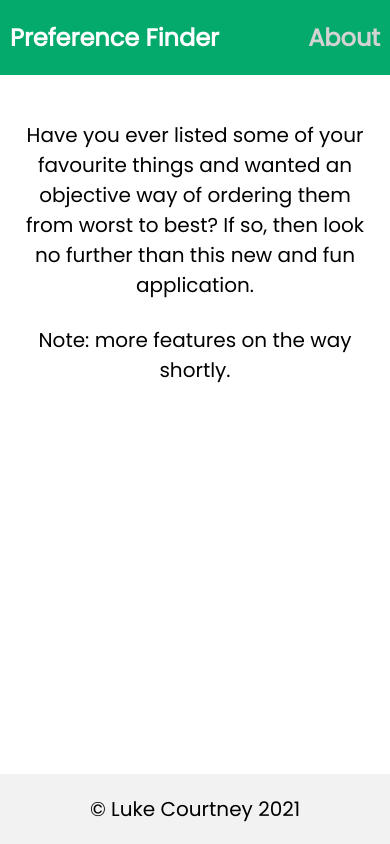
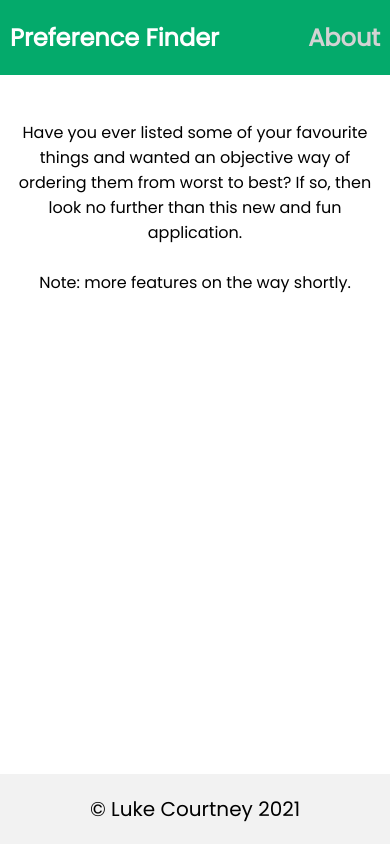
Before and after one commit to lfcourtney/pereference-finder, a React (Create React App) app: page /about in a window 390 px wide. Built offline with nearby package versions, Linux system fonts and the light colour scheme.

Commit message:
Changed mobile text size on about page

```diff
--- a/src/Containers/About/About.module.css
+++ b/src/Containers/About/About.module.css
@@ -30,7 +30,7 @@
 
 
 @media(max-width: 1024px){
-    .aboutText{
+    [class*="aboutText"]{
         font-size: 1rem;
     }
 }
--- a/src/Data/AuthContext.js
+++ b/src/Data/AuthContext.js
@@ -62,6 +62,7 @@ export function AuthProvider({children}){
         let targetScore = score.find(data => data.data === target);
         setScoreTrack(prev => [...prev, targetScore.data]);
         targetScore.score += 1;
+        console.log(score);
         }
     }
 
```
